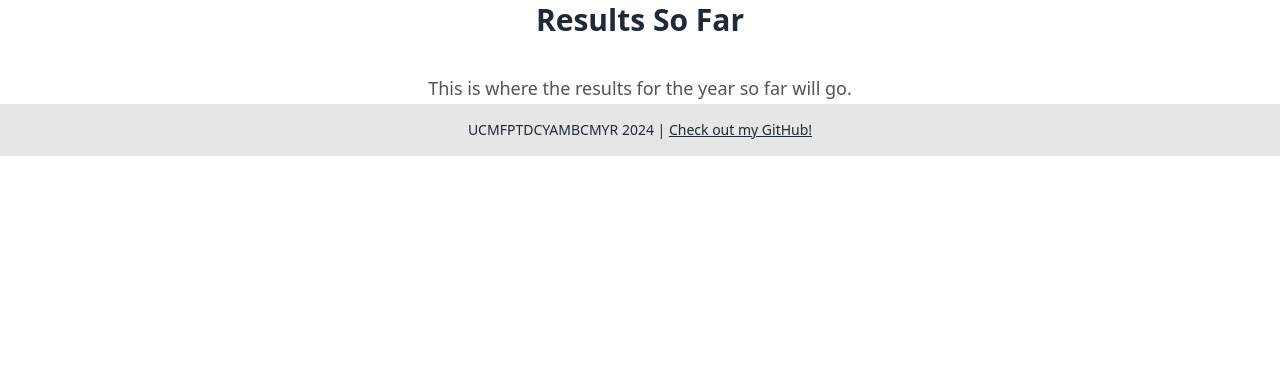
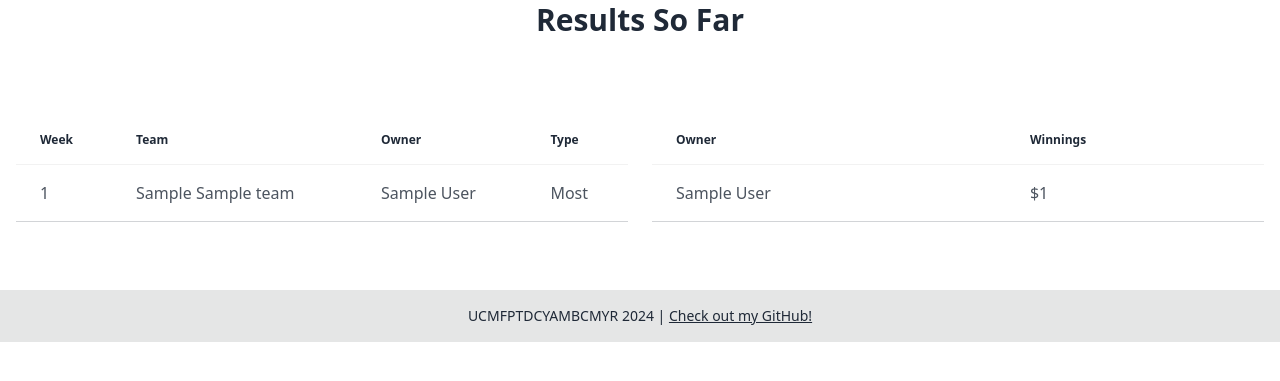
Before and after one commit to matthewkdies/football-pool, a Flask app: page /results in a window 1280 px wide. Shown: the part 68-449 px from the top of the page. Run offline with Flask 3, Linux system fonts and the light colour scheme; tables that the repository leaves empty hold one stand-in row (values such as "Sample post"); style sheets or scripts are compiled from the project's sources; parts of the project's set-up code (start-up, migrations or seed data) failed here and were passed over.

Commit message:
Adding results page rendering with tables.

```diff
--- a/apps/football_pool/templates/results.html
+++ b/apps/football_pool/templates/results.html
@@ -6,6 +6,63 @@
 <article class="prose prose-lg max-w-none">
     <!-- <h2 align="center">Results So Far</h2> -->
     <h2 align="center">Results So Far</h2>
-    <p align="center">This is where the results for the year so far will go.</p>
+    <div class="p-4">
+        {% if winning_games %}
+            <div class="grid grid-cols-1 lg:grid-cols-2 gap-6">
+                <!-- Table 1 -->
+                <div class="overflow-x-auto mb-6">
+                    <table class="table table-lg">
+                        <thead>
+                            <tr>
+                                <th>Week</th>
+                                <th>Team</th>
+                                <th>Owner</th>
+                                <th>Type</th>
+                            </tr>
+                        </thead>
+                        <tbody>
+                            <!-- row per winning game -->
+                            {% for winning_game in winning_games %}
+                                <tr>
+                                    <td>{{ winning_game.week }}</td>
+                                    <td>{{ winning_game.team.name_str }}</td>
+                                    <td>{{ winning_game.team.owner.name_str }}</td>
+                                    <td>{{ winning_game.winning_type.name_str }}</td>
+                                </tr>
+                            {% endfor %}
+                        </tbody>
+                    </table>
+                </div>
+
+                <!-- Divider for small screens -->
+                <div class="divider lg:hidden"></div>
+
+                <!-- Table 2 -->
+                <div class="overflow-x-auto">
+                    <table class="table table-lg">
+                        <thead>
+                            <tr>
+                                <th>Owner</th>
+                                <th>Winnings</th>
+                            </tr>
+                        </thead>
+                        <tbody>
+                            <!-- row per winning game -->
+                            {% for owner in winning_owners %}
+                                <tr>
+                                    <td>{{ owner.name_str }}</td>
+                                    <td>${{ owner.winnings }}</td>
+                                </tr>
+                            {% endfor %}
+                        </tbody>
+                    </table>
+                </div>
+            </div>
+        {% else %}
+            <div class="alert alert-warning shadow-lg">
+                <span>No winners yet, check back soon!</span>
+            </div>
+        {% endif %}
+    </div>
 </article>
 {% endblock %}
--- a/apps/football_pool/views.py
+++ b/apps/football_pool/views.py
@@ -4,7 +4,7 @@ from pathlib import Path
 from flask import Blueprint, render_template
 
 from .get_scores import get_live_scores
-from .models import Owner, Team
+from .models import Owner, WinningGame
 
 logger = logging.getLogger(__name__)
 
@@ -44,7 +44,11 @@ def assignments():
 
 @app_blueprint.route("/results")
 def results():
-    return render_template("results.html")
+    winning_games = WinningGame.query.all()
+    winning_owners = Owner.query.where(Owner.winnings > 0).order_by(Owner.winnings.desc())
+    return render_template(
+        "results.html", winning_games=winning_games, winning_owners=winning_owners
+    )
 
 
 @app_blueprint.route("/about")
```
